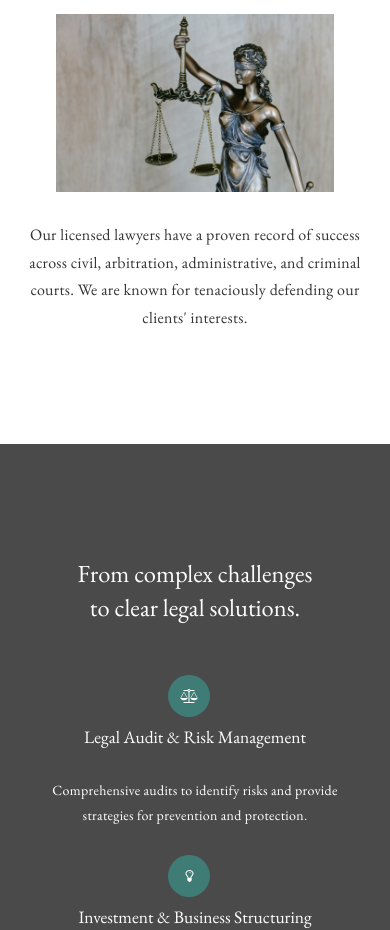
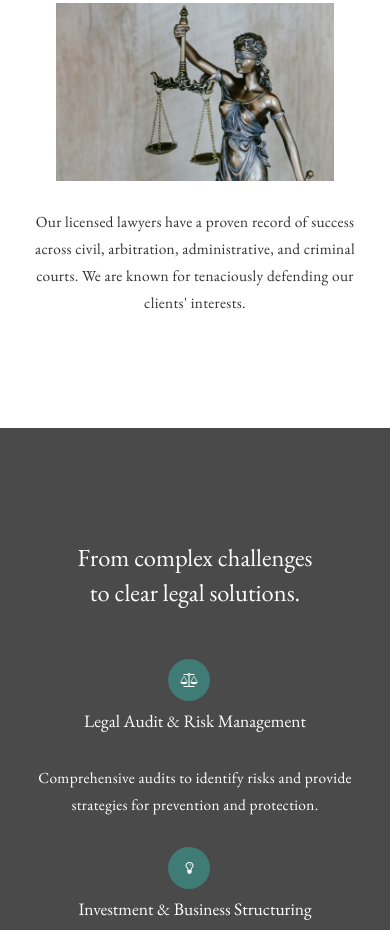
Before and after one commit to VasileDurlesteanu/dp, a plain HTML site: page index.html in a window 390 px wide. Shown: the part 1716-2646 px from the top of the page. Drawn offline with nearby package versions, Linux system fonts and the light colour scheme.

Commit message:
font fixes

```diff
--- a/assets/css/main.css
+++ b/assets/css/main.css
@@ -739,7 +739,7 @@ section .headline {
     margin-right: auto;
     margin-left: auto;
 
-    font-size: 2.28rem;
+    font-size: 2.2rem;
     text-align: center;
   }
 }
@@ -794,6 +794,10 @@ section .headline {
 @media (max-width: 768px) {
   #service .service-item {
     text-align: center !important;
+  }
+
+  #service .service-item p {
+    font-size: 2.2rem;
   }
 }
 
```
